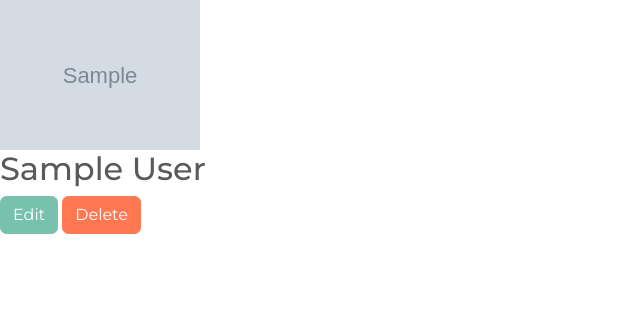
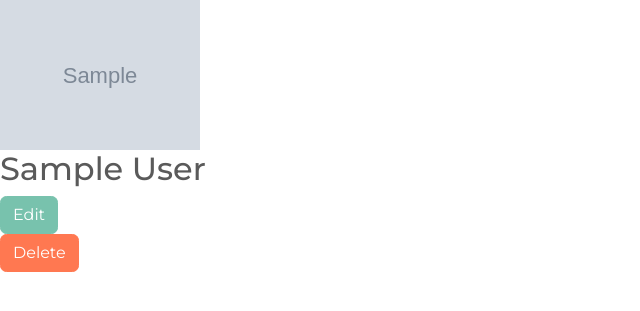
Before and after one commit to jacobrashid404/flask-blogly, a Flask app: page /users/1 in a window 1280 px wide. Shown: the top 311 px of the page, without its empty margins (0-640 px from the left). Run offline with Flask 3, Linux system fonts and the light colour scheme; tables that the repository leaves empty hold one stand-in row (values such as "Sample post"); grey boxes marked "Sample" are stand-in pictures.

Commit message:
implemented delete button in empty form

```diff
--- a/blogly/templates/user_detail.jinja
+++ b/blogly/templates/user_detail.jinja
@@ -9,6 +9,9 @@
 <h2>{{ user.full_name }}</h2>
 
 <a class="btn btn-primary" href="/users/{{ user.id }}/edit" role="button">Edit</a>
-<a class="btn btn-danger" href="/users/{{ user.id }}/delete" role="button">Delete</a>
+<form action="{{ user.id }}/delete" method="POST">
+    <input type="hidden">
+    <button class="btn btn-danger" type="submit">Delete</button>
+</form>
 
 {% endblock %}
```
